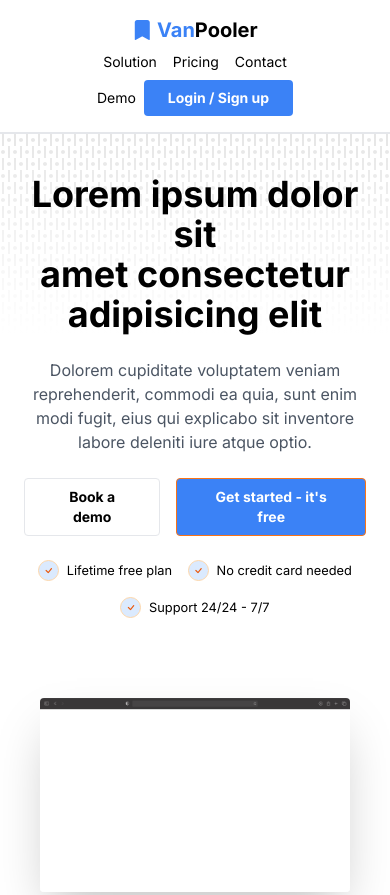
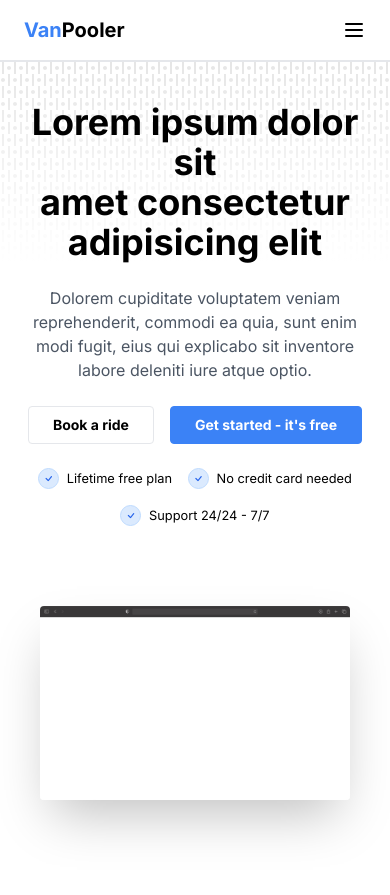
Before and after one commit to boatnoah/vanpooler, a website: page bookme.html in a window 390 px wide. Shown: the top 895 px of the page. Drawn offline with nearby package versions, Linux system fonts and the light colour scheme.

Commit message:
feat: protype

```diff
--- a/bookme.html
+++ b/bookme.html
@@ -1,5 +1,5 @@
 <!doctype html>
-<html lang="en">
+<html lang="ko">
   <head>
     <meta charset="UTF-8" />
     <meta name="viewport" content="width=device-width, initial-scale=1.0" />
@@ -51,14 +51,36 @@
 
   <body class="antialiased">
     <header class="border-b-2">
-      <div
-        class="mx-auto max-w-5xl px-6 py-4 flex flex-col md:flex-row gap-2 md:gap-8 items-center"
+      <div class="mx-auto max-w-5xl px-6 py-4">
+        <div class="flex items-center justify-between">
+          <!-- Logo -->
+          <a href="/" class="font-bold text-xl">
+            <span class="text-blue-500">Van</span>Pooler
+          </a>
+
+          <!-- Hamburger Menu Button - Visible only on mobile -->
+          <button
+            class="md:hidden"
+            onclick="document.getElementById('mobile-menu').classList.toggle('hidden')"
           >
-        <a href="/" class="font-bold text-xl">
-          <span class="text-blue-500"
-            ><i class="bi bi-bookmark-fill"></i> Van</span
-          >Pooler
-        </a>
+            <svg
+              xmlns="http://www.w3.org/2000/svg"
+              class="h-6 w-6"
+              fill="none"
+              viewBox="0 0 24 24"
+              stroke="currentColor"
+            >
+              <path
+                stroke-linecap="round"
+                stroke-linejoin="round"
+                stroke-width="2"
+                d="M4 6h16M4 12h16M4 18h16"
+              />
+            </svg>
+          </button>
+
+          <!-- Desktop Navigation - Hidden on mobile -->
+          <div class="hidden md:flex md:items-center md:gap-8">
             <nav>
               <ul class="flex gap-4 text-sm md:text-base">
                 <li>
@@ -70,18 +92,26 @@
                 <li>
                   <a href="" class="hover:text-blue-500">Contact</a>
                 </li>
+                <li>
+                  <a href="/" class="hover:text-blue-500">Demo</a>
+                </li>
               </ul>
             </nav>
-        <div class="flex ml-0 md:ml-auto gap-2 md:gap-8 items-center">
-          <a href="/" class="text-sm md:text-base hover:text-blue-500">Demo</a>
-          <a
-            href="/"
-            class="text-sm md:text-base bg-blue-500 rounded text-white font-bold py-2 px-6 hover:bg-orange-600"
-            >Login / Sign up</a
-          >
+          </div>
+        </div>
+
+        <!-- Mobile Menu - Hidden by default -->
+        <div id="mobile-menu" class="hidden md:hidden pt-4">
+          <nav class="flex flex-col gap-4">
+            <a href="" class="hover:text-blue-500">Solution</a>
+            <a href="" class="hover:text-blue-500">Pricing</a>
+            <a href="" class="hover:text-blue-500">Contact</a>
+            <a href="/" class="hover:text-blue-500">Demo</a>
+          </nav>
         </div>
       </div>
     </header>
+
     <section class="relative">
       <div class="z-10">
         <div
@@ -99,32 +129,32 @@
           </p>
           <div class="flex gap-4 items-center text-center">
             <a
-              href=""
+              href="https://calendly.com/noahkimcs/30min"
               class="text-sm md:text-base bg-white border rounded font-bold py-2 px-6 hover:bg-gray-50"
-              >Book a demo</a
+              >Book a ride</a
             >
             <a
               href=""
-              class="text-sm md:text-base bg-blue-500 border border-orange-500 rounded text-white font-bold py-2 px-6 hover:bg-orange-600"
+              class="text-sm md:text-base bg-blue-500 border border-blue-500 rounded text-white font-bold py-2 px-6 hover:bg-blue-600"
               >Get started - it's free</a
             >
           </div>
           <div class="flex flex-wrap flex-row justify-center gap-4">
             <small>
               <i
-                class="mr-1 bi bi-check bg-blue-100 border border-orange-200 rounded-full w-[21px] h-[21px] inline-block text-center text-orange-600"
+                class="mr-1 bi bi-check bg-blue-100 border border-blue-200 rounded-full w-[21px] h-[21px] inline-block text-center text-blue-600"
               ></i>
               <span>Lifetime free plan</span>
             </small>
             <small>
               <i
-                class="mr-1 bi bi-check bg-blue-100 border border-orange-200 rounded-full w-[21px] h-[21px] inline-block text-center text-orange-600"
+                class="mr-1 bi bi-check bg-blue-100 border border-blue-200 rounded-full w-[21px] h-[21px] inline-block text-center text-blue-600"
               ></i>
               <span>No credit card needed</span>
             </small>
             <small>
               <i
-                class="mr-1 bi bi-check bg-blue-100 border border-orange-200 rounded-full w-[21px] h-[21px] inline-block text-center text-orange-600"
+                class="mr-1 bi bi-check bg-blue-100 border border-blue-200 rounded-full w-[21px] h-[21px] inline-block text-center text-blue-600"
               ></i>
               <span>Support 24/24 - 7/7</span>
             </small>
@@ -256,7 +286,7 @@
         >
           <div class="flex flex-col text-center max-w-[340px]">
             <div
-              class="border-2 border-blue-50 bg-orange-100 mx-auto rounded-full text-orange-600 w-12 h-12 flex"
+              class="border-2 border-blue-50 bg-blue-100 mx-auto rounded-full text-blue-600 w-12 h-12 flex"
             >
               <i class="bi bi-badge-8k-fill text-2xl my-auto mx-auto"></i>
             </div>
@@ -270,7 +300,7 @@
           </div>
           <div class="flex flex-col text-center max-w-[340px]">
             <div
-              class="border-2 border-blue-50 bg-orange-100 mx-auto rounded-full text-orange-600 w-12 h-12 flex"
+              class="border-2 border-blue-50 bg-blue-100 mx-auto rounded-full text-blue-600 w-12 h-12 flex"
             >
               <i class="bi bi-badge-8k-fill text-2xl my-auto mx-auto"></i>
             </div>
@@ -284,7 +314,7 @@
           </div>
           <div class="flex flex-col text-center max-w-[340px]">
             <div
-              class="border-2 border-blue-50 bg-orange-100 mx-auto rounded-full text-orange-600 w-12 h-12 flex"
+              class="border-2 border-blue-50 bg-blue-100 mx-auto rounded-full text-blue-600 w-12 h-12 flex"
             >
               <i class="bi bi-badge-8k-fill text-2xl my-auto mx-auto"></i>
             </div>
@@ -296,7 +326,7 @@
           </div>
           <div class="flex flex-col text-center max-w-[340px]">
             <div
-              class="border-2 border-blue-50 bg-orange-100 mx-auto rounded-full text-orange-600 w-12 h-12 flex"
+              class="border-2 border-blue-50 bg-blue-100 mx-auto rounded-full text-blue-600 w-12 h-12 flex"
             >
               <i class="bi bi-badge-8k-fill text-2xl my-auto mx-auto"></i>
             </div>
@@ -310,7 +340,7 @@
           </div>
           <div class="flex flex-col text-center max-w-[340px]">
             <div
-              class="border-2 border-blue-50 bg-orange-100 mx-auto rounded-full text-orange-600 w-12 h-12 flex"
+              class="border-2 border-blue-50 bg-blue-100 mx-auto rounded-full text-blue-600 w-12 h-12 flex"
             >
               <i class="bi bi-badge-8k-fill text-2xl my-auto mx-auto"></i>
             </div>
@@ -324,7 +354,7 @@
           </div>
           <div class="flex flex-col text-center max-w-[340px]">
             <div
-              class="border-2 border-blue-50 bg-orange-100 mx-auto rounded-full text-orange-600 w-12 h-12 flex"
+              class="border-2 border-blue-50 bg-blue-100 mx-auto rounded-full text-blue-600 w-12 h-12 flex"
             >
               <i class="bi bi-badge-8k-fill text-2xl my-auto mx-auto"></i>
             </div>
@@ -364,7 +394,7 @@
             >
             <a
               href=""
-              class="text-xs md:text-base bg-blue-500 border border-orange-500 rounded text-white font-bold py-2 px-6 hover:bg-orange-600"
+              class="text-xs md:text-base bg-blue-500 border border-blue-500 rounded text-white font-bold py-2 px-6 hover:bg-blue-600"
               >Get started - it's free</a
             >
           </div>
@@ -742,7 +772,7 @@
             <a href="/" class="font-bold text-xl mx-auto md:mx-0">
               <span class="text-blue-500"
                 ><i class="bi bi-bookmark-fill"></i> </span
-              >me
+              >VanPooler
             </a>
             <p class="mt-2 text-sm text-gray-500 lg:w-4/5">
               Lorem ipsum dolor sit amet consectetur adipisicing elit.
--- /dev/null
+++ b/package.json
@@ -0,0 +1,5 @@
+{
+  "devDependencies": {
+    "tailwindcss": "^3.4.14"
+  }
+}
```
Also changed, not shown: tailwind.config.js (added, +8 -0 lines), 2 other files. Lines whose indentation alone changed are shown as unchanged.
